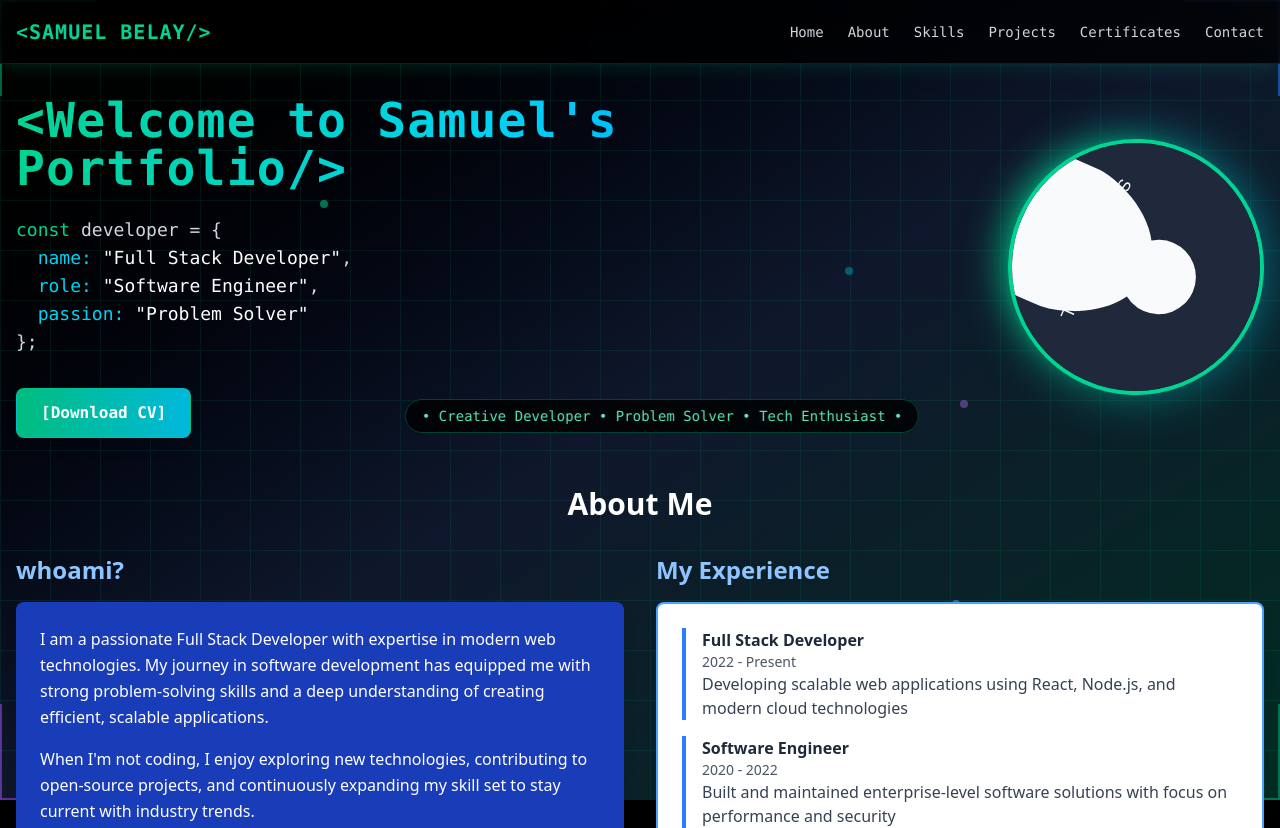
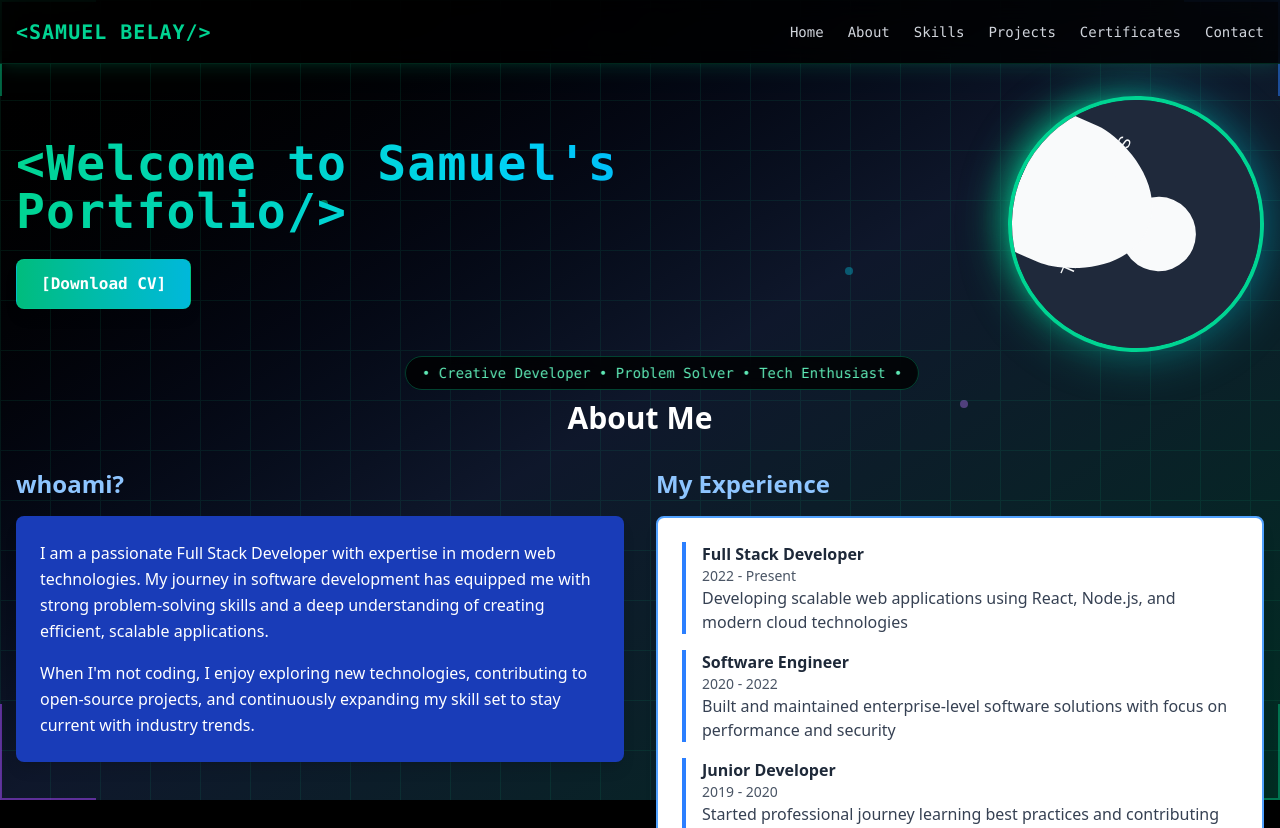
Before and after one commit to Anonimize4/mini-project-, a React (Vite) app: page / in a window 1280 px wide. Shown: the top 828 px of the page. Built offline with nearby package versions, Linux system fonts and the light colour scheme.

Commit message:
page in remobe

```diff
--- a/src/components/HomeSection.tsx
+++ b/src/components/HomeSection.tsx
@@ -20,23 +20,6 @@ const HomeSection = () => {
           >
             {"<Welcome to Samuel's Portfolio/>"}
           </motion.h1>
-
-          <motion.p
-            initial={{ opacity: 0, y: -20 }}
-            animate={{ opacity: 1, y: 0 }}
-            transition={{ duration: 0.8, delay: 0.4 }}
-            className="text-gray-300 text-lg mb-8 font-mono"
-          >
-            <span className="text-emerald-400">const</span> developer = {"{"}
-            <br />
-            &nbsp;&nbsp;<span className="text-cyan-400">name:</span> <span className="text-white">"Full Stack Developer"</span>,
-            <br />
-            &nbsp;&nbsp;<span className="text-cyan-400">role:</span> <span className="text-white">"Software Engineer"</span>,
-            <br />
-            &nbsp;&nbsp;<span className="text-cyan-400">passion:</span> <span className="text-white">"Problem Solver"</span>
-            <br />
-            {"};"}
-          </motion.p>
 
           <motion.a
             initial={{ opacity: 0, y: -20 }}
```
